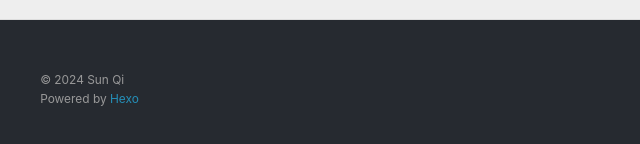
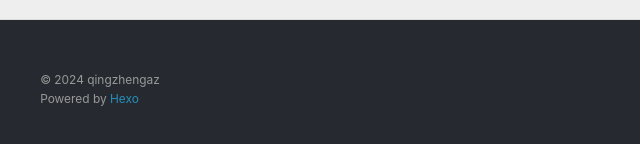
Before and after one commit to qingzhengaz/worm, a plain HTML site: page 2024/06/03/hello-world/index.html in a window 1280 px wide. Shown: the part 1305-1449 px from the top of the page, 0-640 px from the left. Drawn offline with Linux system fonts and the light colour scheme.

Commit message:
Site updated: 2024-06-03 16:14:06

```diff
--- a/2024/06/03/hello-world/index.html
+++ b/2024/06/03/hello-world/index.html
@@ -15,7 +15,7 @@
 <meta property="og:locale" content="zh_CN">
 <meta property="article:published_time" content="2024-06-03T07:23:04.152Z">
 <meta property="article:modified_time" content="2024-06-03T07:23:04.152Z">
-<meta property="article:author" content="Sun Qi">
+<meta property="article:author" content="qingzhengaz">
 <meta property="article:tag" content="PC Windows Android Retro PS5">
 <meta name="twitter:card" content="summary">
 
@@ -172,7 +172,7 @@
   <div class="outer">
     <div id="footer-info" class="inner">
 
-      &copy; 2024 Sun Qi<br>
+      &copy; 2024 qingzhengaz<br>
       Powered by <a href="https://hexo.io/" target="_blank">Hexo</a>
     </div>
   </div>
```
Also changed, not shown: archives/2024/06/index.html (+2 -2 lines), archives/2024/index.html (+2 -2 lines), archives/index.html (+2 -2 lines), index.html (+2 -2 lines).
